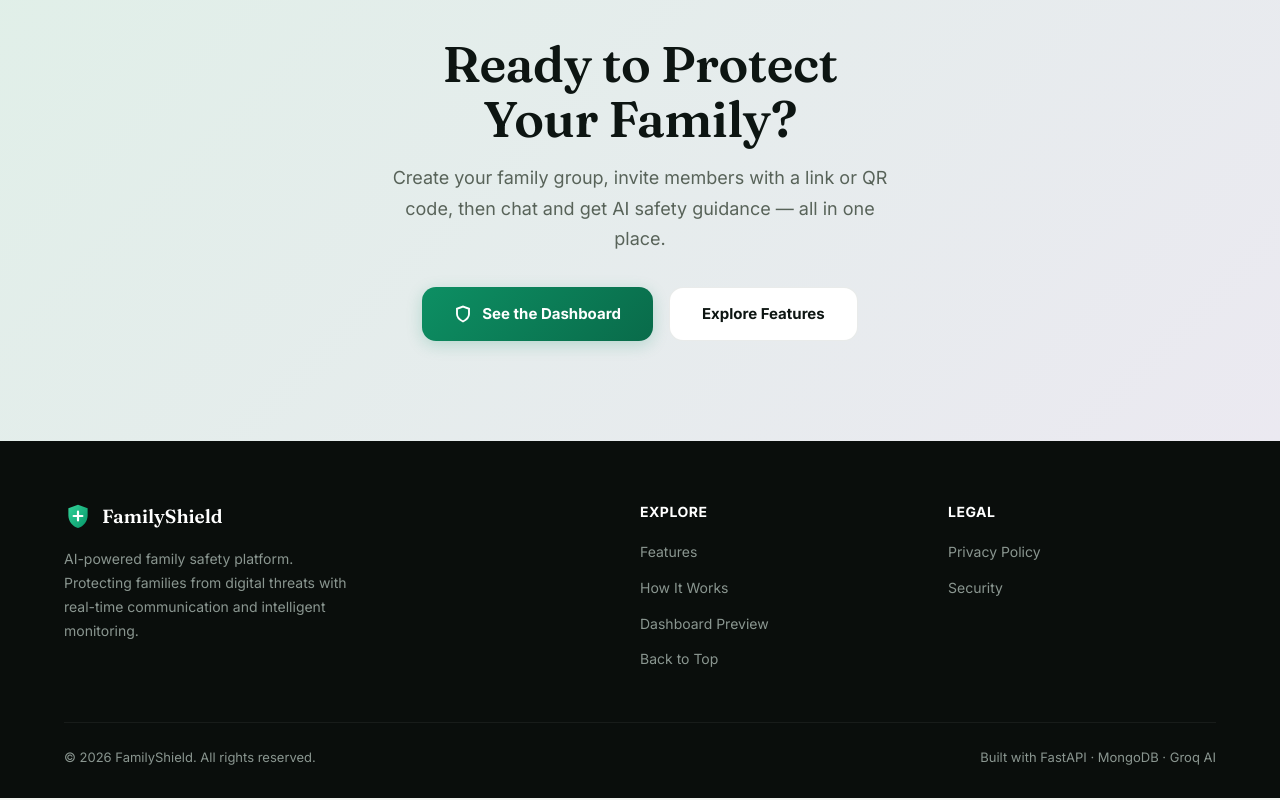
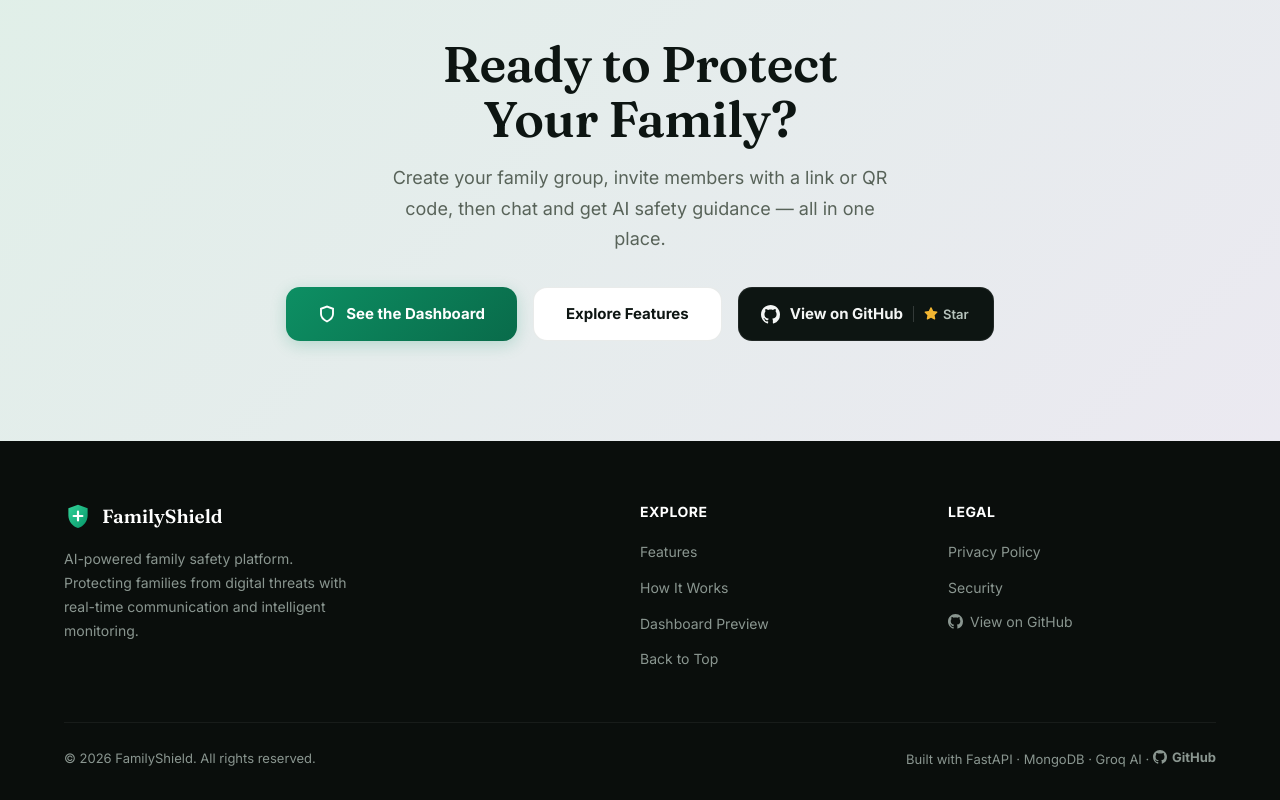
Before and after one commit to rajrounak365-lgtm/Familyshield, a plain HTML site: page docs/index.html in a window 1280 px wide. Shown: the part 5670-6470 px from the top of the page. Drawn offline with Linux system fonts and the light colour scheme.

Commit message:
Add GitHub button to footer and update styles

```diff
--- a/docs/index.html
+++ b/docs/index.html
@@ -441,6 +441,88 @@
       box-shadow: var(--shadow-md);
     }
 
+    /* ─── GitHub button ─── */
+    .btn-github {
+      display: inline-flex;
+      align-items: center;
+      gap: 10px;
+      padding: 14px 24px 14px 22px;
+      font-size: 15px;
+      font-weight: 700;
+      color: #f4f6f5;
+      background: #0d1512;
+      border: 1.5px solid rgba(255, 255, 255, 0.08);
+      border-radius: 14px;
+      cursor: pointer;
+      text-decoration: none;
+      transition: all 0.3s var(--spring);
+    }
+
+    .btn-github svg {
+      width: 19px;
+      height: 19px;
+      flex-shrink: 0;
+      fill: currentColor;
+    }
+
+    .btn-github:hover {
+      transform: translateY(-3px);
+      background: #17201c;
+      border-color: rgba(255, 255, 255, 0.18);
+      box-shadow: var(--shadow-md);
+    }
+
+    .btn-github .gh-divider {
+      width: 1px;
+      height: 16px;
+      background: rgba(255, 255, 255, 0.16);
+    }
+
+    .btn-github .gh-star {
+      display: inline-flex;
+      align-items: center;
+      gap: 5px;
+      font-size: 13px;
+      font-weight: 600;
+      color: #b7c4bd;
+    }
+
+    .btn-github .gh-star svg {
+      width: 14px;
+      height: 14px;
+      color: #f2b632;
+      fill: #f2b632;
+    }
+
+    .footer-col a.gh-link {
+      display: inline-flex;
+      align-items: center;
+      gap: 7px;
+    }
+
+    .footer-col a.gh-link svg {
+      width: 15px;
+      height: 15px;
+      fill: currentColor;
+      flex-shrink: 0;
+    }
+
+    .footer-stack .gh-link {
+      display: inline-flex;
+      align-items: center;
+      gap: 5px;
+      color: inherit;
+      font-weight: 700;
+      text-decoration: none;
+    }
+
+    .footer-stack .gh-link svg {
+      width: 14px;
+      height: 14px;
+      fill: currentColor;
+      flex-shrink: 0;
+    }
+
     .hero-stats {
       display: flex;
       flex-wrap: wrap;
@@ -1705,6 +1787,19 @@
       }
 
       .preview-nav-brand span {
+        display: none;
+      }
+
+      .cta-buttons .btn-github {
+        flex: 1 1 auto;
+        justify-content: center;
+      }
+
+      .btn-github .gh-star {
+        display: none;
+      }
+
+      .btn-github .gh-divider {
         display: none;
       }
     }
@@ -2274,6 +2369,19 @@
           See the Dashboard
         </a>
         <a href="#features" class="btn-secondary">Explore Features</a>
+        <a href="https://github.com/rajrounak21/Family-Shield" target="_blank" rel="noopener" class="btn-github">
+          <svg viewBox="0 0 16 16" aria-hidden="true">
+            <path d="M8 0C3.58 0 0 3.58 0 8c0 3.54 2.29 6.53 5.47 7.59.4.07.55-.17.55-.38 0-.19-.01-.82-.01-1.49-2.01.37-2.53-.49-2.69-.94-.09-.23-.48-.94-.82-1.13-.28-.15-.68-.52-.01-.53.63-.01 1.08.58 1.23.82.72 1.21 1.87.87 2.33.66.07-.52.28-.87.51-1.07-1.78-.2-3.64-.89-3.64-3.95 0-.87.31-1.59.82-2.15-.08-.2-.36-1.02.08-2.12 0 0 .67-.21 2.2.82.64-.18 1.32-.27 2-.27.68 0 1.36.09 2 .27 1.53-1.04 2.2-.82 2.2-.82.44 1.1.16 1.92.08 2.12.51.56.82 1.27.82 2.15 0 3.07-1.87 3.75-3.65 3.95.29.25.54.73.54 1.48 0 1.07-.01 1.93-.01 2.2 0 .21.15.46.55.38A8.01 8.01 0 0 0 16 8c0-4.42-3.58-8-8-8z" />
+          </svg>
+          View on GitHub
+          <span class="gh-divider"></span>
+          <span class="gh-star">
+            <svg viewBox="0 0 16 16" aria-hidden="true">
+              <path d="M8 .25a.75.75 0 0 1 .673.418l1.882 3.815 4.21.612a.75.75 0 0 1 .416 1.279l-3.046 2.97.719 4.192a.75.75 0 0 1-1.088.791L8 12.347l-3.766 1.98a.75.75 0 0 1-1.088-.79l.72-4.194L.818 6.374a.75.75 0 0 1 .416-1.28l4.21-.611L7.327.668A.75.75 0 0 1 8 .25z" />
+            </svg>
+            Star
+          </span>
+        </a>
       </div>
     </div>
   </section>
@@ -2313,12 +2421,25 @@
           <ul>
             <li><a href="./privacy.html">Privacy Policy</a></li>
             <li><a href="./security.html">Security</a></li>
+            <li><a href="https://github.com/rajrounak21/Family-Shield" target="_blank" rel="noopener" class="gh-link">
+              <svg viewBox="0 0 16 16" aria-hidden="true">
+                <path d="M8 0C3.58 0 0 3.58 0 8c0 3.54 2.29 6.53 5.47 7.59.4.07.55-.17.55-.38 0-.19-.01-.82-.01-1.49-2.01.37-2.53-.49-2.69-.94-.09-.23-.48-.94-.82-1.13-.28-.15-.68-.52-.01-.53.63-.01 1.08.58 1.23.82.72 1.21 1.87.87 2.33.66.07-.52.28-.87.51-1.07-1.78-.2-3.64-.89-3.64-3.95 0-.87.31-1.59.82-2.15-.08-.2-.36-1.02.08-2.12 0 0 .67-.21 2.2.82.64-.18 1.32-.27 2-.27.68 0 1.36.09 2 .27 1.53-1.04 2.2-.82 2.2-.82.44 1.1.16 1.92.08 2.12.51.56.82 1.27.82 2.15 0 3.07-1.87 3.75-3.65 3.95.29.25.54.73.54 1.48 0 1.07-.01 1.93-.01 2.2 0 .21.15.46.55.38A8.01 8.01 0 0 0 16 8c0-4.42-3.58-8-8-8z" />
+              </svg>
+              View on GitHub
+            </a></li>
           </ul>
         </div>
       </div>
       <div class="footer-bottom">
         <span>&copy; 2026 FamilyShield. All rights reserved.</span>
-        <span class="footer-stack">Built with FastAPI · MongoDB · Groq AI</span>
+        <span class="footer-stack">Built with FastAPI · MongoDB · Groq AI ·
+          <a href="https://github.com/rajrounak21/Family-Shield" target="_blank" rel="noopener" class="gh-link">
+            <svg viewBox="0 0 16 16" aria-hidden="true">
+              <path d="M8 0C3.58 0 0 3.58 0 8c0 3.54 2.29 6.53 5.47 7.59.4.07.55-.17.55-.38 0-.19-.01-.82-.01-1.49-2.01.37-2.53-.49-2.69-.94-.09-.23-.48-.94-.82-1.13-.28-.15-.68-.52-.01-.53.63-.01 1.08.58 1.23.82.72 1.21 1.87.87 2.33.66.07-.52.28-.87.51-1.07-1.78-.2-3.64-.89-3.64-3.95 0-.87.31-1.59.82-2.15-.08-.2-.36-1.02.08-2.12 0 0 .67-.21 2.2.82.64-.18 1.32-.27 2-.27.68 0 1.36.09 2 .27 1.53-1.04 2.2-.82 2.2-.82.44 1.1.16 1.92.08 2.12.51.56.82 1.27.82 2.15 0 3.07-1.87 3.75-3.65 3.95.29.25.54.73.54 1.48 0 1.07-.01 1.93-.01 2.2 0 .21.15.46.55.38A8.01 8.01 0 0 0 16 8c0-4.42-3.58-8-8-8z" />
+            </svg>
+            GitHub
+          </a>
+        </span>
       </div>
     </div>
   </footer>
```
